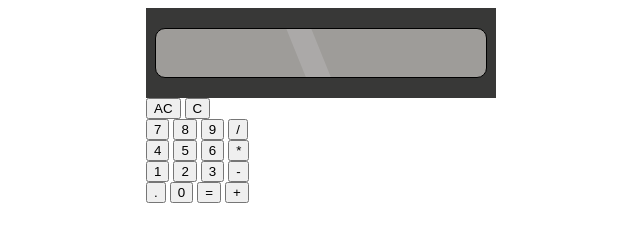
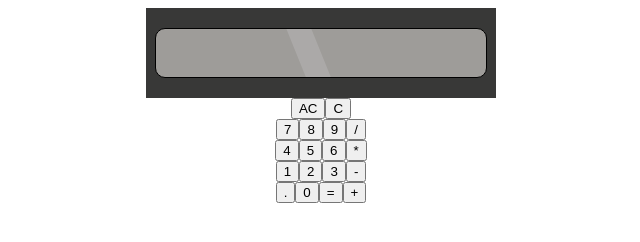
Before and after one commit to velibor918/Calculator-, a plain HTML site: page index.html in a window 1280 px wide. Shown: the whole page, without its empty margins (319-959 px from the left). Drawn offline with Linux system fonts and the light colour scheme.

Commit message:
Made buttons and row flex

```diff
--- a/style.css
+++ b/style.css
@@ -11,6 +11,16 @@
 .container {
     width: 350px;
     margin: 0 auto;
+}
+
+.buttons {
+    display: flex;
+    flex-direction: column;
+}
+
+.row {
+    display: flex;
+    justify-content: center;
 }
 
 .display {
```
